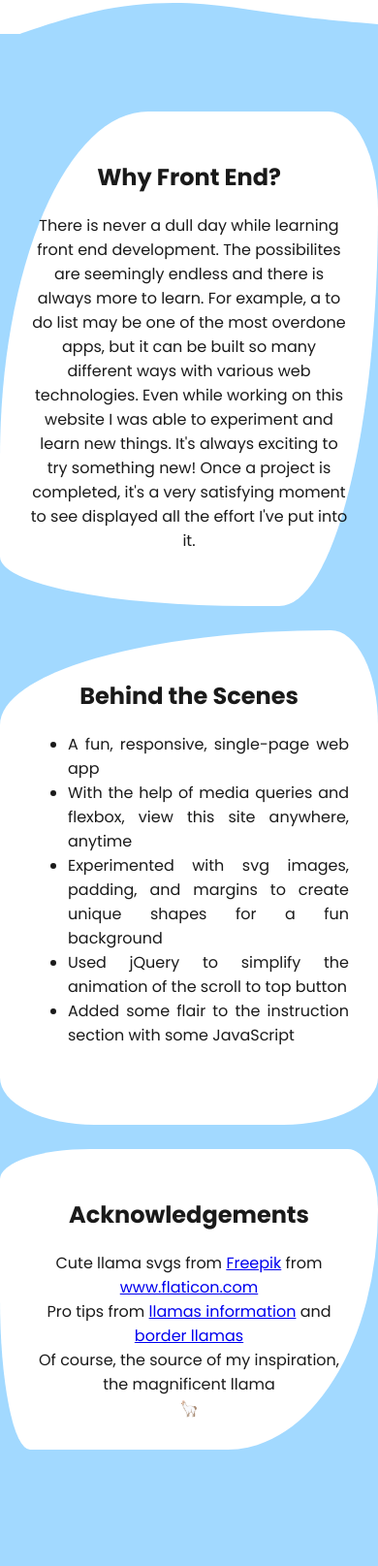
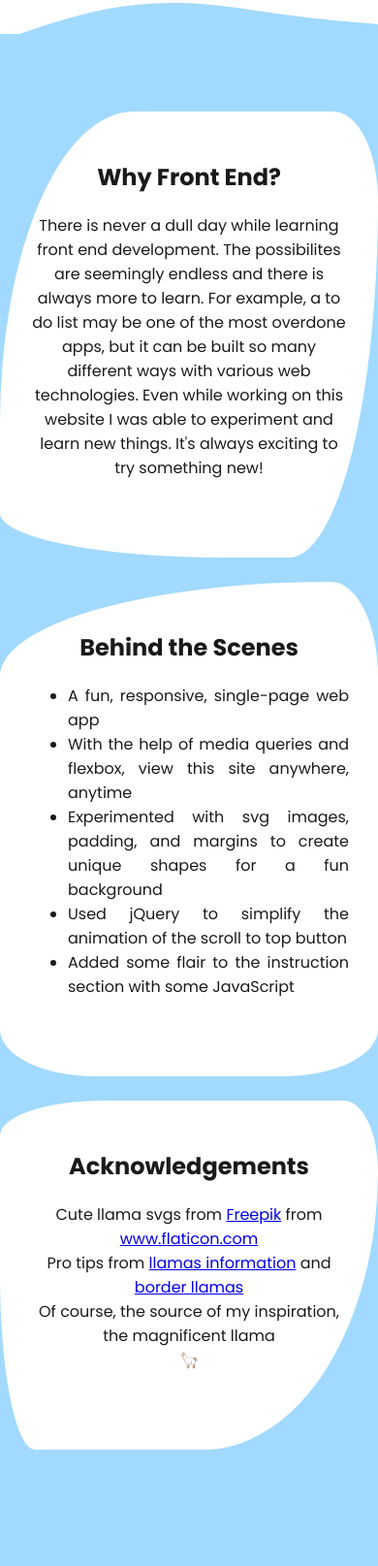
Before and after one commit to kimela1/llama-trainer, a PHP site: page / in a window 390 px wide. Shown: the part 1837-3452 px from the top of the page at 97% size. Run offline with PHP 8.4, Linux system fonts and the light colour scheme; some libraries are stand-ins or nearby versions.

Commit message:
updated about me text

```diff
--- a/css/main.css
+++ b/css/main.css
@@ -151,7 +151,7 @@ svg {
 }
 .about-why {
   width: 400px;
-  height: 350px;
+  height: 320px;
   padding: 30px;
   border-bottom-left-radius: 500px 100px;
   border-bottom-right-radius: 200px 800px;
@@ -194,9 +194,13 @@ svg {
 @media (max-width: 480px) {
   .about-credits {
     padding: 30p 50px 30px;
+    height: 300px;
   }
-  .about-bts, .about-why {
+  .about-bts{
     height: 450px;
+  }
+  .about-why {
+    height: 400px;
   }
 }
 @media (max-width: 767px) {
--- a/index.html
+++ b/index.html
@@ -97,8 +97,7 @@
           a to do list may be one of the most overdone apps, but it can be built
           so many different ways with various web technologies. Even while working on
           this website I was able to experiment and learn new things. It's always exciting
-          to try something new! Once a project is completed, it's a very satisfying moment
-          to see displayed all the effort I've put into it.
+          to try something new!
         </p>
       </div>
       <div class="about-bts">
```
Also changed, not shown: README.md.
